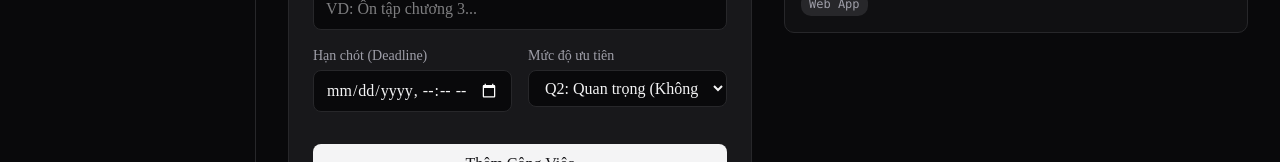
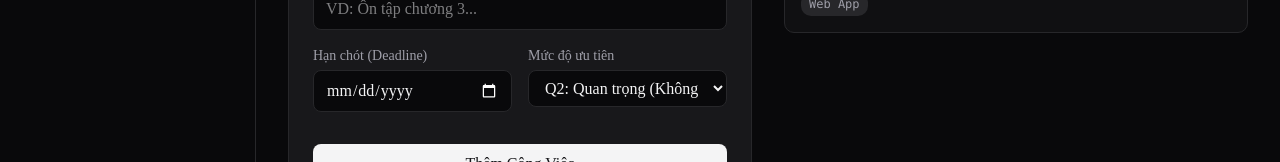
Before and after one commit to Caubetuysu/pt-do, a Next.js app: page / in a window 1280 px wide. Shown: the part 416-578 px from the top of the page. Built offline with nearby package versions, Linux system fonts and the light colour scheme; no server answers; the database is empty.

Commit message:
fix: change deadline input to date type to avoid time validation error

```diff
--- a/src/components/TaskForm.tsx
+++ b/src/components/TaskForm.tsx
@@ -45,10 +45,11 @@ export function TaskForm() {
           <div>
             <label className="block text-sm text-zinc-400 mb-1">Hạn chót (Deadline)</label>
             <input
-              type="datetime-local"
+              type="date"
               value={dueDate}
               onChange={(e) => setDueDate(e.target.value)}
               className="w-full bg-zinc-950 border border-zinc-800 rounded-md px-3 py-2 text-zinc-100 focus:outline-none focus:border-zinc-600 color-scheme-dark"
+              required
             />
           </div>
           <div>
```
